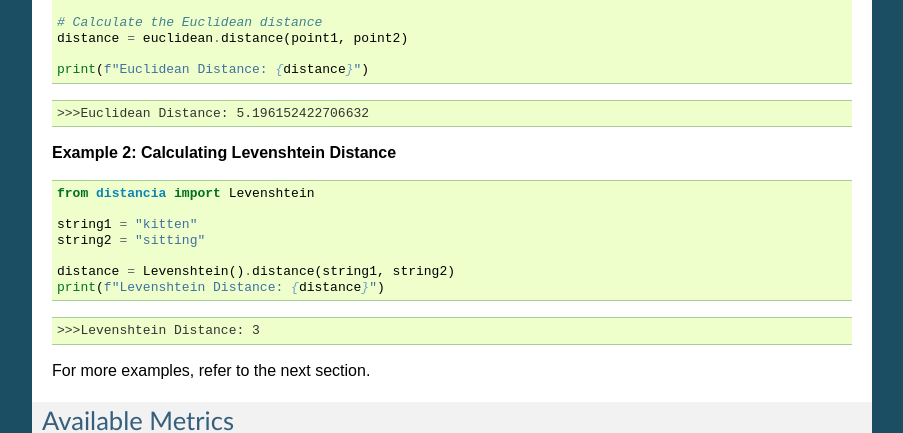
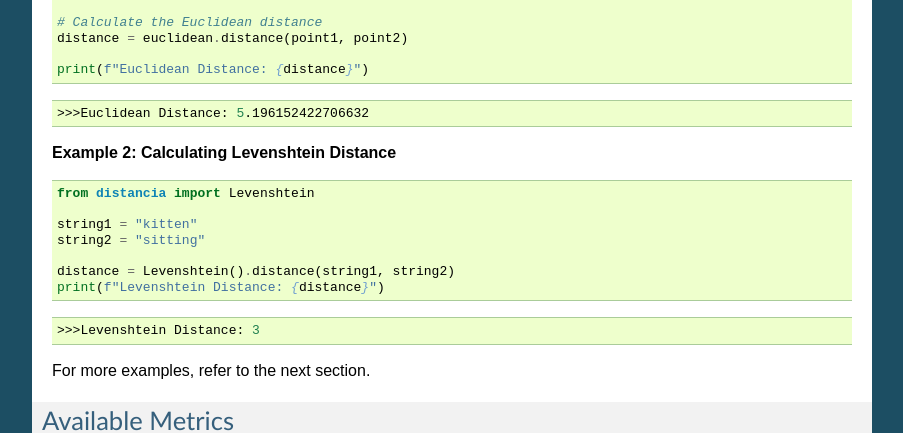
Before and after one commit to ym001/distancia, a Sphinx documentation site: the page built from docs/index.rst, in a window 1280 px wide and 900 px high, scrolled down 1022 px. Shown: the part 154-587 px from the top of the window, without its empty margins (198-1101 px from the left). Built offline with Sphinx 7.4.7, drawn with Linux system fonts in a browser that asks for light colours.

Commit message:
Update index.rst

```diff
--- a/docs/index.rst
+++ b/docs/index.rst
@@ -62,7 +62,7 @@
 
       print(f"Euclidean Distance: {distance}")
 
-::
+.. code-block:: bash
 
    >>>Euclidean Distance: 5.196152422706632
 
@@ -79,7 +79,8 @@
 
     distance = Levenshtein().distance(string1, string2)
     print(f"Levenshtein Distance: {distance}")
-::
+
+.. code:: bash
 
    >>>Levenshtein Distance: 3
 
```
